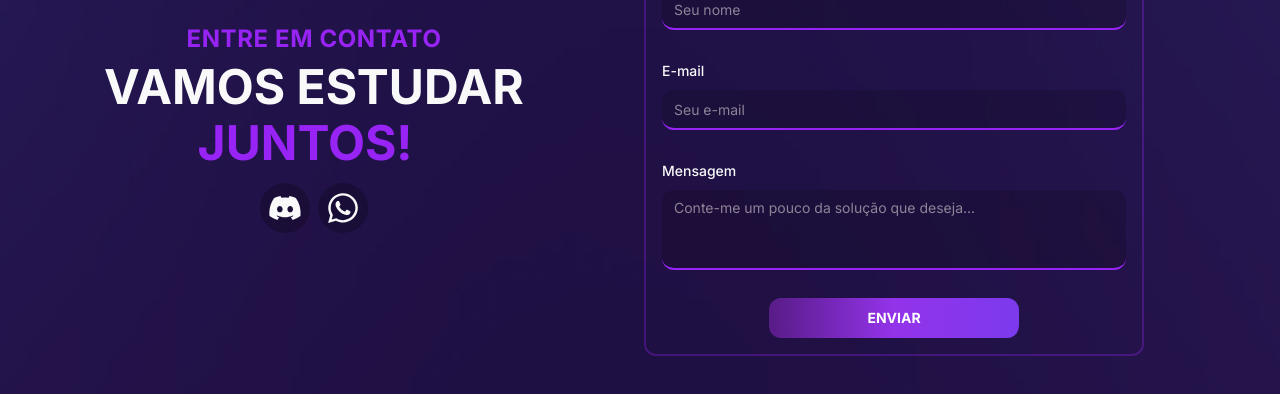
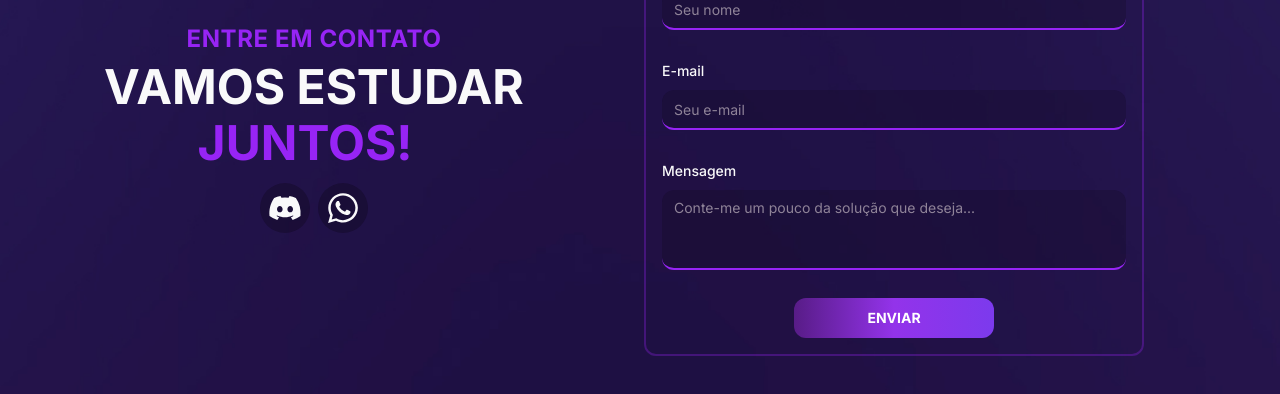
Before and after one commit to QuiLion7/misafolio, a Next.js app: page / in a window 1280 px wide. Shown: the part 4252-4646 px from the top of the page. Built offline with nearby package versions, Linux system fonts and the light colour scheme.

Commit message:
chore(contact): Change button size in the Contact component form

```diff
--- a/src/components/contact.tsx
+++ b/src/components/contact.tsx
@@ -199,7 +199,7 @@ export default function Contact() {
               <div className="flex w-full items-center justify-center">
                 <Button
                   type="submit"
-                  className="w-full max-w-[250px] cursor-pointer rounded-xl bg-gradient-to-r from-purple-900 via-purple-600 to-violet-600 font-bold uppercase text-white"
+                  className="w-full max-w-[200px] cursor-pointer rounded-xl bg-gradient-to-r from-purple-900 via-purple-600 to-violet-600 font-bold uppercase text-white hover:from-violet-900 hover:to-purple-600"
                 >
                   Enviar
                 </Button>
```
